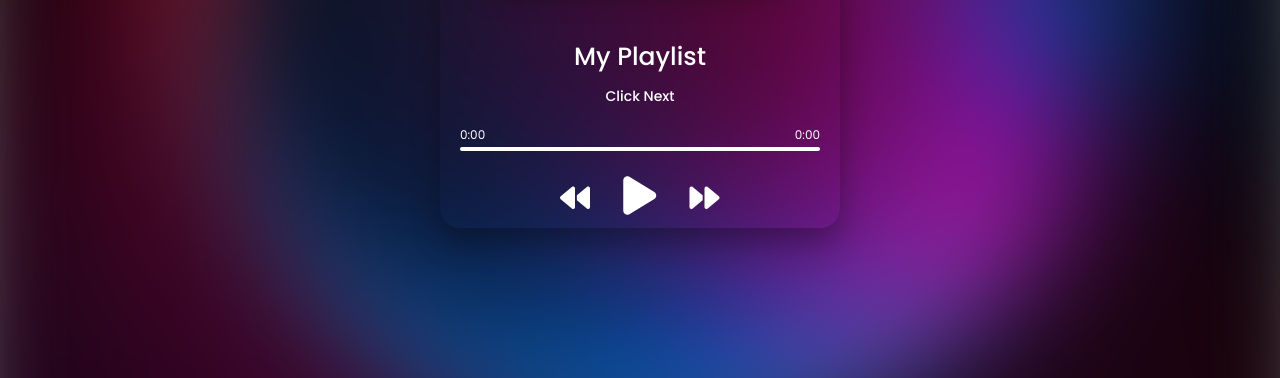
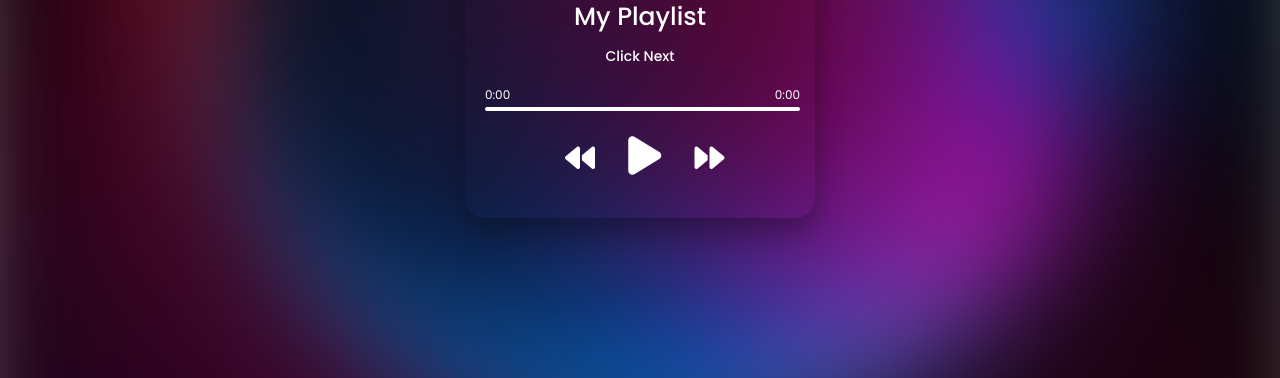
Before and after one commit to neilfaber/myplaylist, a plain HTML site: page index.html in a window 1280 px wide. Shown: the part 422-800 px from the top of the page. Drawn offline with Linux system fonts and the light colour scheme.

Commit message:
Update style.css

```diff
--- a/style.css
+++ b/style.css
@@ -41,8 +41,8 @@ body{
 }
 
 .container{
-    height: 500px;
-    width: 400px;
+    height: 480px;
+    width: 350px;
     border-radius: 20px;
     box-shadow: 0 15px 30px rgba(0, 0, 0, 0.3);
     transition: all 0.5s ease;
@@ -53,8 +53,8 @@ body{
 }
 
 .player-img{
-    width: 300px;
-    height: 300px;
+    width: 250px;
+    height: 250px;
     position: relative;
     top: -50px;
     left: 50px;
@@ -124,7 +124,7 @@ h3{
 .player-controls{
     position: relative;
     top: -15px;
-    left: 120px;
+    left: 100px;
     width: 200px;
 }
 
```
